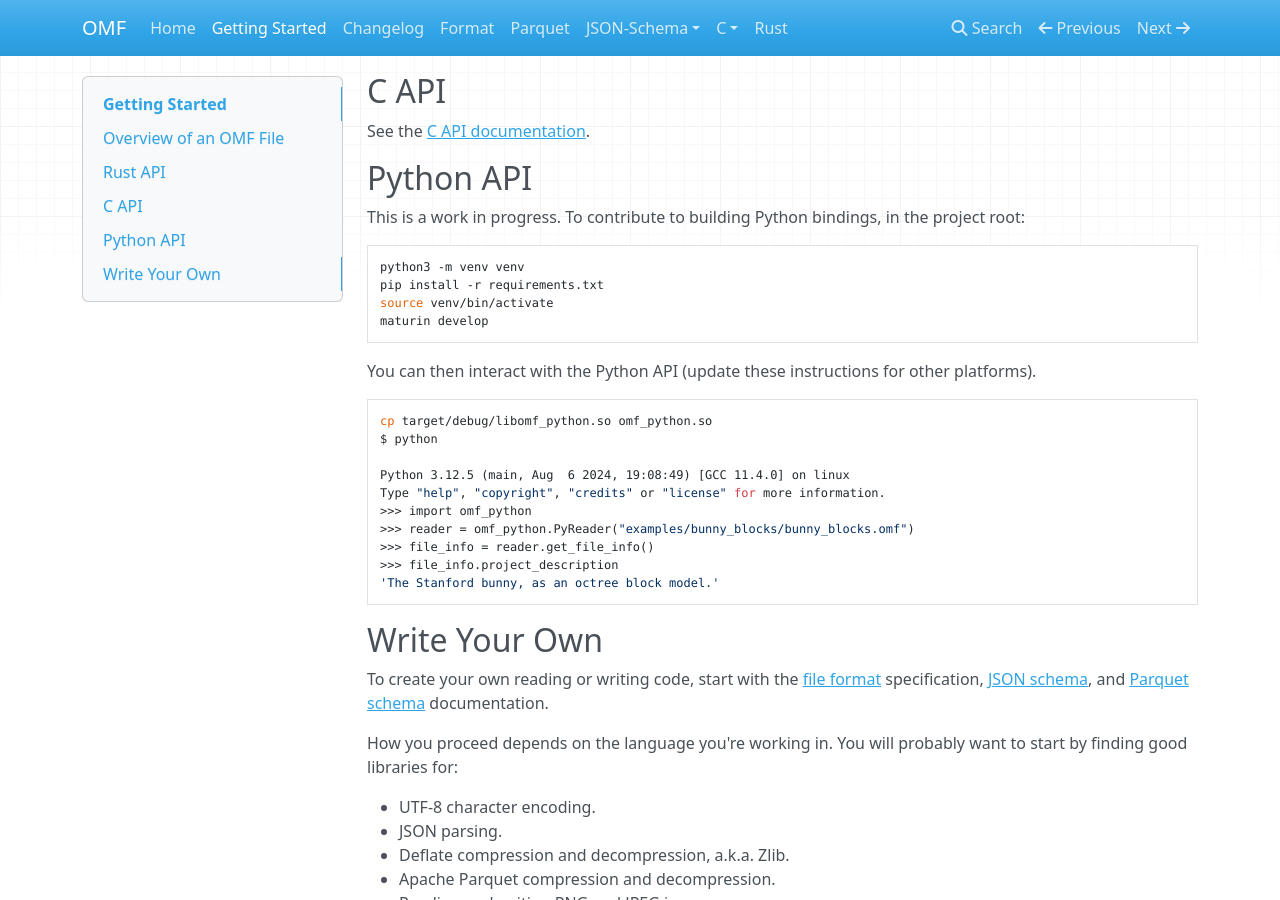
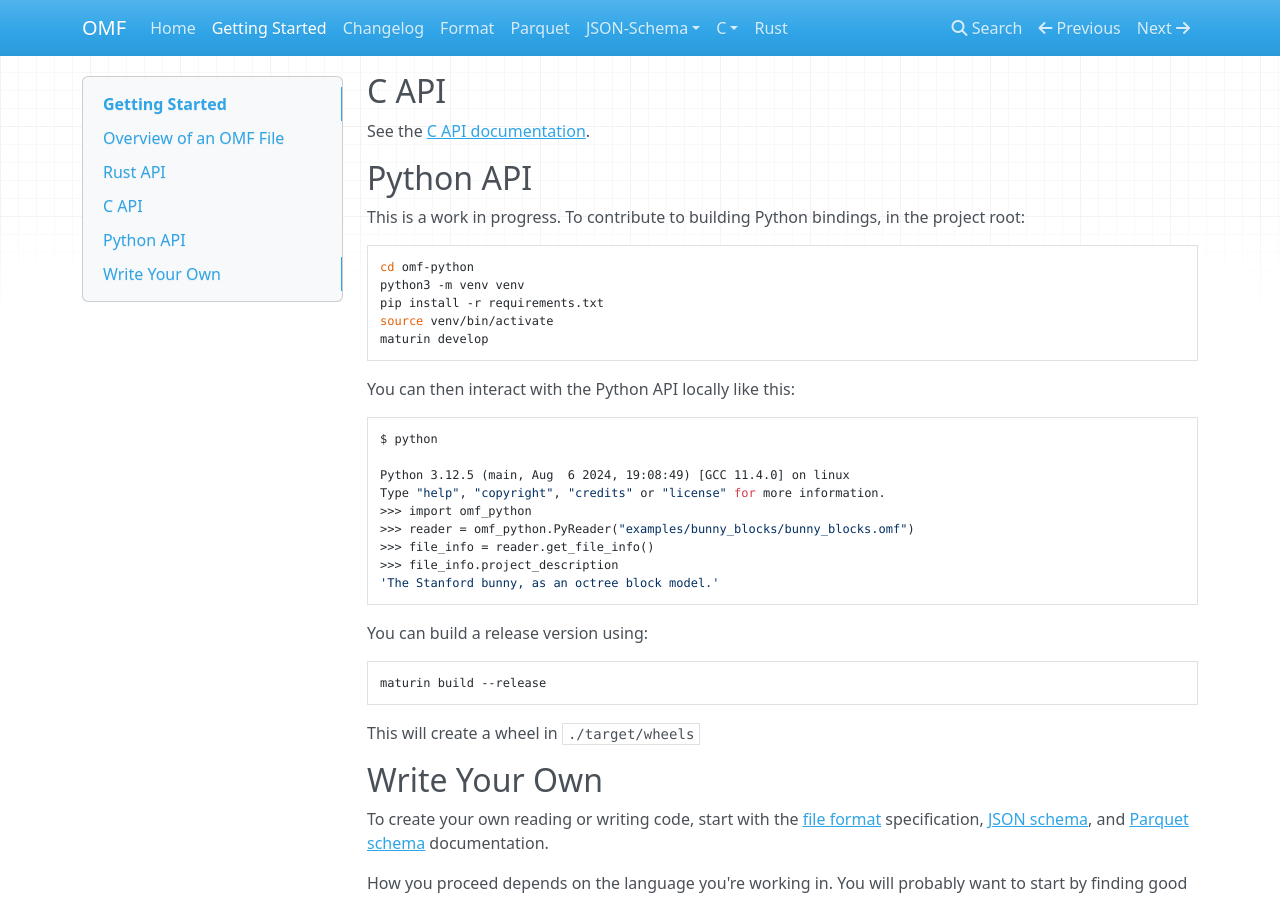
Before and after one commit to gmggroup/omf-rust, an MkDocs documentation site: the page built from docs/start.md, in a window 1280 px wide and 900 px high, scrolled down 547 px. Built offline with MkDocs 1.6.1, drawn with Linux system fonts in a browser that asks for light colours; nearby versions of some CDN libraries.

Commit message:
finish moving python bindings to its own directory

````diff
--- a/Cargo.toml
+++ b/Cargo.toml
@@ -14,7 +14,6 @@ chrono.workspace = true
 flate2.workspace = true
 image = { workspace = true, optional = true }
 parquet = { workspace = true, optional = true }
-pyo3 = "0.22.2"
 schemars.workspace = true
 serde.workspace = true
 serde_json.workspace = true
--- a/docs/start.md
+++ b/docs/start.md
@@ -39,16 +39,16 @@ See the [C API documentation](c/index.md).
 This is a work in progress. To contribute to building Python bindings, in the project root:
 
 ```sh
+cd omf-python
 python3 -m venv venv
 pip install -r requirements.txt
 source venv/bin/activate
 maturin develop
 ```
 
-You can then interact with the Python API (update these instructions for other platforms).
+You can then interact with the Python API locally like this:
 
 ```sh
-cp target/debug/libomf_python.so omf_python.so
 $ python
 
 Python 3.12.5 (main, Aug  6 2024, 19:08:49) [GCC 11.4.0] on linux
@@ -59,6 +59,14 @@ Type "help", "copyright", "credits" or "license" for more information.
 >>> file_info.project_description
 'The Stanford bunny, as an octree block model.'
 ```
+
+You can build a release version using:
+
+```sh
+maturin build --release
+```
+
+This will create a wheel in `./target/wheels`
 
 
 ## Write Your Own
````
Also changed, not shown: 6 other files.
